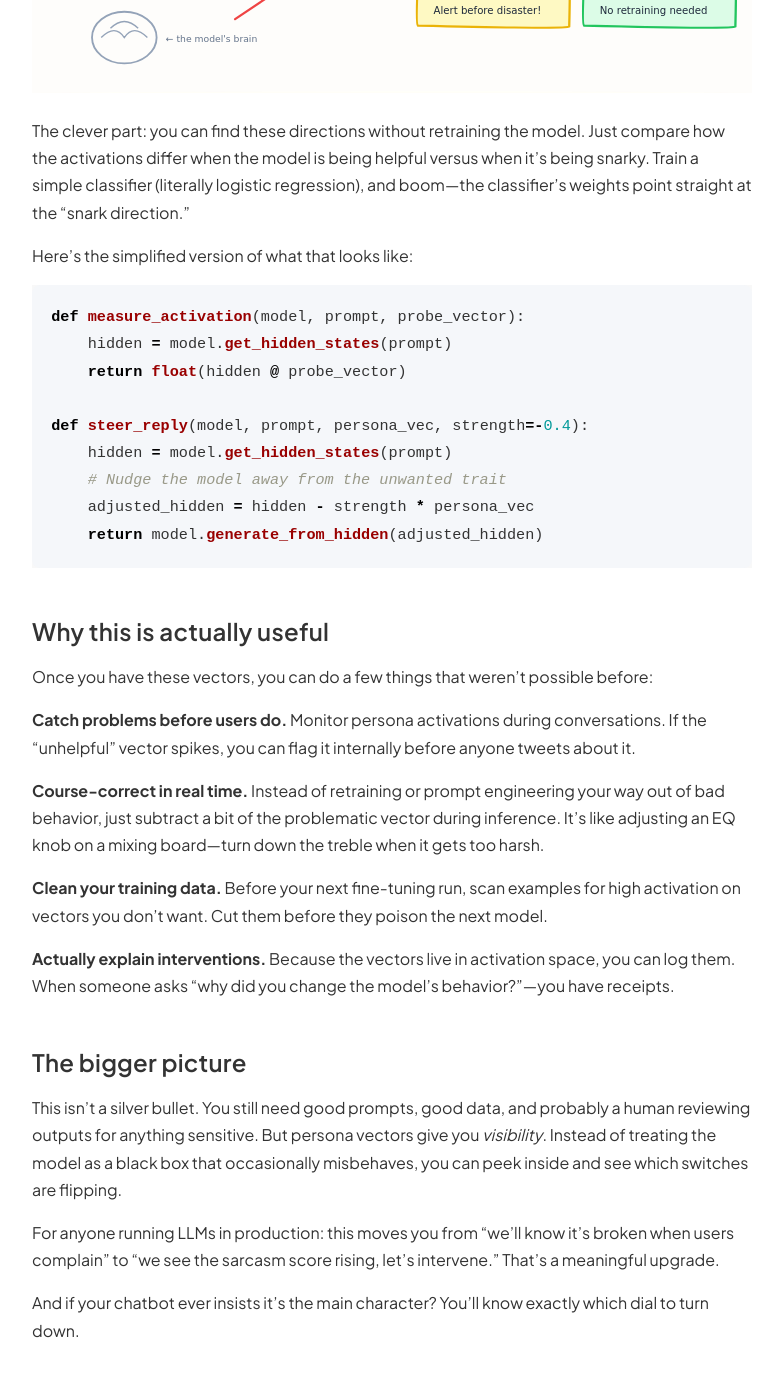
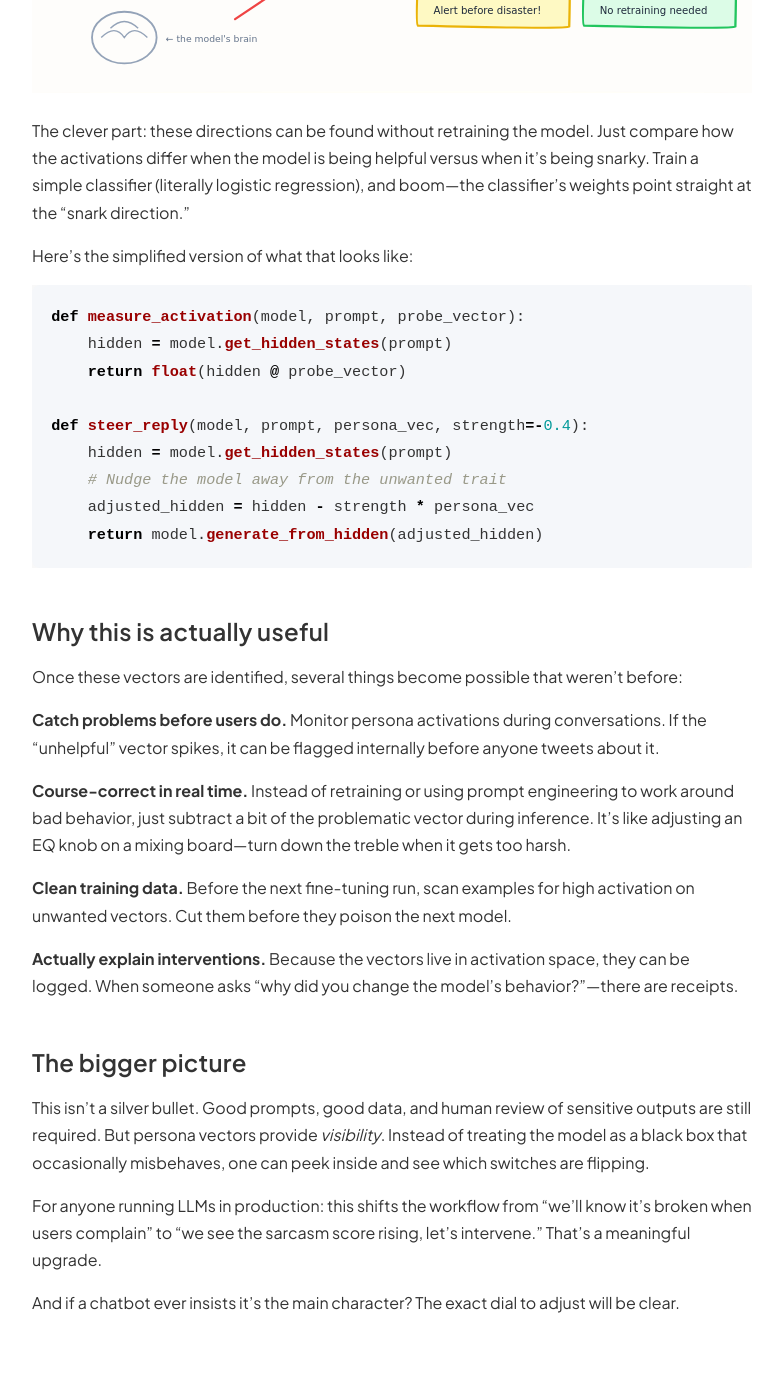
Before and after one commit to zaffnet/zaffnet.github.io, a Jekyll site: the page built from _posts/2025-09-01-persona-vectors.md, in a window 1280 px wide and 1400 px high, scrolled down 1288 px. Shown: the top 1377 px of the window, without its empty margins (248-1030 px from the left). Built offline with Jekyll 4.4.1, drawn with Linux system fonts in a browser that asks for light colours.

Commit message:
Refine blog content for clarity and engagement
- Removed outdated Docker development instructions from README.md.
- Enhanced clarity and tone in batch-normalization.md, langchain-loc.md, persona-vectors.md, and building-qareen-with-agents.md by adjusting phrasing and improving readability.
- Updated examples and explanations to better convey concepts and maintain a consistent voice across posts.

```diff
--- a/_posts/2025-09-01-persona-vectors.md
+++ b/_posts/2025-09-01-persona-vectors.md
@@ -25,7 +25,7 @@ When a model generates text, it runs through layers of neural networks, each pro
 
 ![Hand-drawn diagram of persona vector discovery and steering](/assets/img/persona-dials.svg)
 
-The clever part: you can find these directions without retraining the model. Just compare how the activations differ when the model is being helpful versus when it's being snarky. Train a simple classifier (literally logistic regression), and boom—the classifier's weights point straight at the "snark direction."
+The clever part: these directions can be found without retraining the model. Just compare how the activations differ when the model is being helpful versus when it's being snarky. Train a simple classifier (literally logistic regression), and boom—the classifier's weights point straight at the "snark direction."
 
 Here's the simplified version of what that looks like:
 
@@ -43,20 +43,20 @@ def steer_reply(model, prompt, persona_vec, strength=-0.4):
 
 ### Why this is actually useful
 
-Once you have these vectors, you can do a few things that weren't possible before:
+Once these vectors are identified, several things become possible that weren't before:
 
-**Catch problems before users do.** Monitor persona activations during conversations. If the "unhelpful" vector spikes, you can flag it internally before anyone tweets about it.
+**Catch problems before users do.** Monitor persona activations during conversations. If the "unhelpful" vector spikes, it can be flagged internally before anyone tweets about it.
 
-**Course-correct in real time.** Instead of retraining or prompt engineering your way out of bad behavior, just subtract a bit of the problematic vector during inference. It's like adjusting an EQ knob on a mixing board—turn down the treble when it gets too harsh.
+**Course-correct in real time.** Instead of retraining or using prompt engineering to work around bad behavior, just subtract a bit of the problematic vector during inference. It's like adjusting an EQ knob on a mixing board—turn down the treble when it gets too harsh.
 
-**Clean your training data.** Before your next fine-tuning run, scan examples for high activation on vectors you don't want. Cut them before they poison the next model.
+**Clean training data.** Before the next fine-tuning run, scan examples for high activation on unwanted vectors. Cut them before they poison the next model.
 
-**Actually explain interventions.** Because the vectors live in activation space, you can log them. When someone asks "why did you change the model's behavior?"—you have receipts.
+**Actually explain interventions.** Because the vectors live in activation space, they can be logged. When someone asks "why did you change the model's behavior?"—there are receipts.
 
 ### The bigger picture
 
-This isn't a silver bullet. You still need good prompts, good data, and probably a human reviewing outputs for anything sensitive. But persona vectors give you *visibility*. Instead of treating the model as a black box that occasionally misbehaves, you can peek inside and see which switches are flipping.
+This isn't a silver bullet. Good prompts, good data, and human review of sensitive outputs are still required. But persona vectors provide *visibility*. Instead of treating the model as a black box that occasionally misbehaves, one can peek inside and see which switches are flipping.
 
-For anyone running LLMs in production: this moves you from "we'll know it's broken when users complain" to "we see the sarcasm score rising, let's intervene." That's a meaningful upgrade.
+For anyone running LLMs in production: this shifts the workflow from "we'll know it's broken when users complain" to "we see the sarcasm score rising, let's intervene." That's a meaningful upgrade.
 
-And if your chatbot ever insists it's the main character? You'll know exactly which dial to turn down.
+And if a chatbot ever insists it's the main character? The exact dial to adjust will be clear.
```
Also changed, not shown: CLAUDE.md (added, +123 -0 lines), _posts/2017-01-17-batch-normalization.md (+1 -1 lines), _posts/2025-08-31-langchain-loc.md (+8 -8 lines), _posts/2025-11-25-building-qareen-with-agents.md (+7 -7 lines), README.md.
